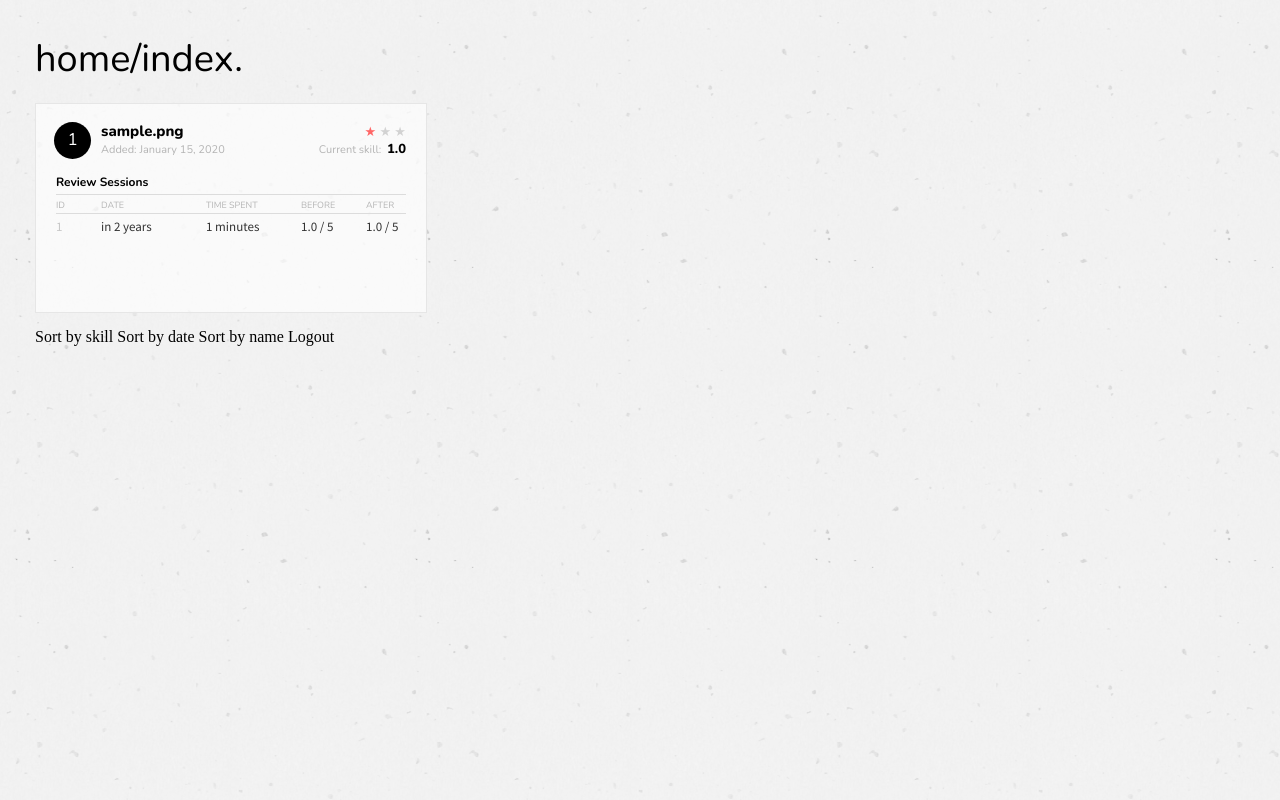
After one commit to jessicarush/review-app, a Flask app: page /sort_by_date in a window 1280 px wide. The commit adds this page. Run offline with Flask 2, Linux system fonts and the light colour scheme; a user stored in the database is signed in; tables that the repository leaves empty hold one stand-in row (values such as "Sample post"); some libraries are stand-ins or nearby versions.

Commit message:
Added CSS

```diff
--- a/app/main/routes.py
+++ b/app/main/routes.py
@@ -3,9 +3,11 @@ from flask import flash, render_template, redirect, request, url_for, \
     current_app
 from flask_login import current_user, login_required
 from app import db
+from app.main import bp
 from app.main.models import User, Topic, Review
-from app.main import bp
 from app.main.topics import get_topics_from_repo
+
+import shelve
 
 
 @bp.route('/', methods=['GET', 'POST'])
@@ -14,7 +16,46 @@ from app.main.topics import get_topics_from_repo
 def index():
     '''View function for the main index page.'''
     # topics = get_topics_from_repo()
-    return render_template('index.html')
+    topics = Topic.query.order_by(Topic.filename).all()
+    return render_template('index.html', topics=topics)
+
+
+@bp.route('/sort_by_skill', methods=['GET', 'POST'])
+@login_required
+def sort_by_skill():
+    '''View function for the main index page, sorted by current skill.'''
+    # topics = get_topics_from_repo()
+    topics=Topic.query.order_by(Topic.current_skill).all()
+    return render_template('index.html', topics=topics)
+
+
+@bp.route('/sort_by_date', methods=['GET', 'POST'])
+@login_required
+def sort_by_date():
+    '''View function for the main index page, sorted by current skill.'''
+    # topics = get_topics_from_repo()
+    topics=Topic.query.order_by(Topic.last_study_date).all()
+    return render_template('index.html', topics=topics)
+
+
+# topics = Topic.query.order_by(Topic.filename).all()
+# for topic in topics:
+#     mastery = 0
+#     for review in topic.reviews:
+#         if review.skill_after == 5.0:
+#             mastery += 1
+#     topic.mastery = mastery
+# db.session.commit()
+
+
+# review = Review(review_date=review_date,
+#                 time_spent=time_spent,
+#                 skill_before=skill_before,
+#                 skill_after=skill_after,
+#                 topic_id=topic.id)
+# db.session.add(review)
+# flash('New topic(s) added.')
+# db.session.commit()
 
 
 # @bp.route('/update', methods=['GET', 'POST'])
@@ -22,4 +63,7 @@ def index():
 # def update_topics():
 #     # form = UpdateTopicsForm()
 #     # if form.validate_on_submit():
-#     topic = Topic(filename=, created_date=, current_skill=)
+    # topic = Topic(filename='ajax_notes.md', created_date=datetime(2018, 3, 26), current_skill=3)
+    # db.session.add(topic)
+    # db.session.commit()
+    # flash('New topic(s) added.')
--- a/app/main/topics.py
+++ b/app/main/topics.py
@@ -5,7 +5,7 @@ import requests
 def get_topics_from_repo():
     url = current_app.config['API_URL']
     response = requests.get(url)
-    # print('Status code:', r.status_code)
+    # print('Status code:', response.status_code)
     r = response.json()
     t = [i['name'] for i in r if i['type'] == 'file' and i['name'] != 'README.md']
     return t
--- a/app/static/css/base.css
+++ b/app/static/css/base.css
@@ -2,29 +2,57 @@
 
 /* Global variables */
 :root {
-	--main-font-family: 'Source Sans Pro', serif;
+	--main-font-family: 'Source Sans Pro', sans-serif;
 	--heading-font-family: 'Nunito', sans-serif;
-	--subheading-font-family: 'Source Serif Pro', serif;
-	--minor-font-family: 'Source Serif Pro', serif;
+	--subheading-font-family: 'Nunito', sans-serif;
+	--minor-font-family: 'Source Serif Pro', sans-serif;
 	--main-font-color: rgb(50, 50, 50);
 	--heading-font-color: rgb(0, 0, 0);
 	--minor-font-color: rgb(180, 180, 180);
 	--emphasis-color: rgb(255, 102, 102);
+	/* --emphasis-color: rgb(54, 199, 167); */
+	/* --emphasis-color: rgb(0, 173, 221); */
 	--content-width: 1000px;
 }
+
 
 /* Layout */
 body {
 	background-image: url(../img/vintage_speckles.png);
 	background-repeat: repeat;
 	-webkit-text-size-adjust: 100%;
+	margin: 0;
 }
-div.container_outer {
-	margin: 50px auto 0px auto;
-	width: 1000px;
+div.container-outer {
+	margin: 40px 10px 40px 35px;
 }
 div.content {
 }
+div.topic {
+	background: rgba(255, 255, 255, 0.65);
+	padding: 10px 20px 20px 20px;
+	margin: 0px 15px 15px 0px;
+	position: relative;
+	width: 350px;
+	float: left;
+	border: solid 1px rgb(230, 230, 230);
+}
+div.reviews {
+	clear: both;
+	border-top: solid 1px rgb(220, 220, 220);
+	padding-top: 3px;
+	height: 75px;
+	overflow: auto;
+}
+div.mastery {
+	width: 70px;
+	text-align: right;
+	font-size: 13px;
+	position: absolute;
+	top: 20;
+	right: 20;
+}
+
 
 /* Typography */
 h1 {
@@ -34,38 +62,145 @@ h1 {
 	font-size: 38px;
 	line-height: 1em;
 }
+h2.topic {
+	font-family: var(--subheading-font-family);
+	font-size: 15px;
+	font-weight: 800;
+	margin: 0px 0px 0px 45px;
+	padding: 7px 0px 0px 0px;
+}
+h2.reviews {
+	font-family: var(--subheading-font-family);
+	color: var(--heading-font-color);
+	font-size: 12px;
+	margin: 15px 0px 4px 0px;
+	padding-bottom: 4px;
+	border-bottom: solid 1px rgb(220, 220, 220);
+
+}
+.topic h3 {
+	font-family: var(--subheading-font-family);
+	font-size: 9px;
+	text-transform: uppercase;
+	color: var(--minor-font-color);
+	font-weight: 400;
+	float: left;
+	margin: 0px 0px 2px 0px;
+}
 p {
 	font-family: var(--main-font-family);
 	color: var(--main-font-color);
-	font-size: 15px;
+	font-size: 13px;
+	font-weight: 400;
 	line-height: 1.6em;
+	margin: 0;
 }
-strong {
-	/* font-weight: 700; */
+p.created-date {
+	font-family: var(--subheading-font-family);
+	color: var(--minor-font-color);
+	font-size: 11px;
+	margin: 0px 0px 0px 45px;
+	float: left;
+}
+p.current-skill {
+	font-family: var(--subheading-font-family);
+	color: var(--minor-font-color);
+	font-size: 11px;
+	margin: 0;
+	float: right;
+}
+p.current-skill strong {
+	color: var(--heading-font-color);
+	font-weight: 800;
+	font-size: 13px;
+	line-height: 0.8em;
+	padding-left: 3px;
 }
 a:link, a:visited {
-	font-family: var(--main-font-family);
-	color: var(--emphasis-color);
+	/* color: var(--emphasis-color); */
+	color: #000;
 	text-decoration: none;
 }
 a:hover, a:active {
-	/* color: #10ae86; */
+	opacity: 0.85;
+}
+.review span {
+
+}
+.review-id {
+	display: inline-block;
+	width: 45px;
+	color: rgb(200, 200, 200);
+}
+.review-date {
+	display: inline-block;
+	width: 105px;
+}
+.review-time {
+	display: inline-block;
+	width: 95px;
+}
+.review-before {
+	display: inline-block;
+	width: 65px;
+}
+.review-after {
+	display: inline-block;
+	width: 40px;
+}
+/* span.topic-id {
+	display: block;
+	width: 60px;
+	float: left;
+	font-family: var(--subheading-font-family);
+	color: rgb(220, 220, 220);
+	font-size: 36px;
+	font-weight: 200;
+} */
+span.topic-id {
+	display: block;
+	position: absolute;
+	top: 18;
+	left: 18;
+	width: 37px;
+	padding-top: 6px;
+	height: 31px;
+	font-family: var(--subheading-font-family);
+	color: rgb(255, 255, 255);
+	background: #000;
+	border-radius: 20px;
+	font-size: 17px;
+	font-weight: 200;
+	text-align: center;
+}
+span.star-on {
+	color: var(--emphasis-color);
+}
+span.star-off {
+	color: rgb(210, 210, 210);
 }
 .error {
 	/* color: #FF1010;
 	font-weight: 600; */
 }
 ::selection {
-  /* background: #3d4d62;
-  color: #FFF; */
+  background: var(--emphasis-color);
+  color: #FFF;
 }
 ::-moz-selection {
-  /* background: #3d4d62;
-  color: #FFF; */
+  background: var(--emphasis-color);
+  color: #FFF;
 }
 
 
 /* Design Elements */
+hr.thin {
+	clear: both;
+	border: 0;
+	margin: 0;
+	height: 0;
+	background: rgb(220, 220, 220);
+}
 hr.clear {
 	border: 0;
 	margin: 0;
--- /dev/null
+++ b/app/templates/_topic.html
@@ -0,0 +1,50 @@
+<div class="topic">
+
+    <div class="mastery">
+    {% if topic.mastery is ge 3 %}
+        <span class="star-on">&starf;</span>
+        <span class="star-on">&starf;</span>
+        <span class="star-on">&starf;</span>
+    {% elif topic.mastery is eq 2 %}
+        <span class="star-on">&starf;</span>
+        <span class="star-on">&starf;</span>
+        <span class="star-off">&starf;</span>
+    {% elif topic.mastery is eq 1 %}
+        <span class="star-on">&starf;</span>
+        <span class="star-off">&starf;</span>
+        <span class="star-off">&starf;</span>
+    {% else %}
+        <span class="star-off">&starf;</span>
+        <span class="star-off">&starf;</span>
+        <span class="star-off">&starf;</span>
+    {% endif %}
+    </div>
+
+    <span class="topic-id">{{ topic.id }}</span>
+    <h2 class="topic">
+        <a href="https://github.com/jessicarush/python-examples/blob/master/{{ topic.filename }}" target="_blank">{{ topic.filename }}</a></h2>
+
+    <p class="created-date">Added:
+        {{ moment(topic.created_date).format('LL') }}
+    </p>
+
+    <p class="current-skill">Current skill:
+        <strong>{{ topic.current_skill }}</strong>
+    </p>
+
+    <hr class="thin">
+
+    <h2 class="reviews">Review Sessions</h2>
+    <h3 class="review-id">id</h3>
+    <h3 class="review-date">date</h3>
+    <h3 class="review-time">time spent</h3>
+    <h3 class="review-before">before</h3>
+    <h3 class="review-after">after</h3>
+    <div class="reviews">
+        {% for review in topic.reviews %}
+        <p><span class="review-id">{{ review.id }}</span><span class="review-date">{{ moment(review.review_date).fromNow() }}</span><span class="review-time">{{ review.time_spent }} minutes</span><span class="review-before">{{ review.skill_before }} / 5</span><span class="review-after">{{ review.skill_after }} / 5</span></p>
+        {% endfor %}
+    </div>
+
+
+</div>
--- a/app/templates/base.html
+++ b/app/templates/base.html
@@ -17,7 +17,7 @@
     </head>
 
     <body>
-    <div class="container_outer">
+    <div class="container-outer">
         <div class="content">
         <!-- display flashed messages -->
         {% with messages = get_flashed_messages() %}
--- a/app/templates/index.html
+++ b/app/templates/index.html
@@ -2,7 +2,15 @@
 
 {% block content %}
 
-    <h1>Welcome to home/index.</h1>
+    <h1>home/index.</h1>
+
+    {% for topic in topics %}
+        {% include '_topic.html' %}
+    {% endfor %}
+    <hr class="clear">
+
+    <a href="{{ url_for('main.sort_by_skill') }}">Sort by skill</a>
+    <a href="{{ url_for('main.sort_by_date') }}">Sort by date</a>
+    <a href="{{ url_for('main.index') }}">Sort by name</a>
     <a href="{{ url_for('auth.logout') }}">Logout</a>
-
 {% endblock %}
--- a/config.py
+++ b/config.py
@@ -5,13 +5,13 @@ basedir = os.path.abspath(os.path.dirname(__file__))
 load_dotenv(os.path.join(basedir, '.env'))
 
 class Config(object):
-    PROJECT_NAME = 'review'
+    PROJECT_NAME = 'Review'
     SECRET_KEY = os.environ.get('SECRET_KEY') or 'password'
     SQLALCHEMY_DATABASE_URI = os.environ.get('DATABASE_URL') or \
         'sqlite:///' + os.path.join(basedir, 'data.db')
     SQLALCHEMY_TRACK_MODIFICATIONS = False
 
-    # The url to the repo with topics to be studied:
+    # The url to the repo contaning topics (filenames) to be studied:
     API_URL = 'https://api.github.com/repos/jessicarush/python-examples/contents'
 
     # For sending emails:
```
Also changed, not shown: app/main/models.py (+5 -3 lines), migrations/alembic.ini (added, +45 -0 lines), migrations/env.py (added, +87 -0 lines), migrations/script.py.mako (added, +24 -0 lines), migrations/versions/9cf6c873fd85_create_users_topic_review.py (added, +64 -0 lines), migrations/versions/d64de2ff2c6a_added_last_study_date_field_in_topic.py (added, +30 -0 lines), data.db, 2 other files.
